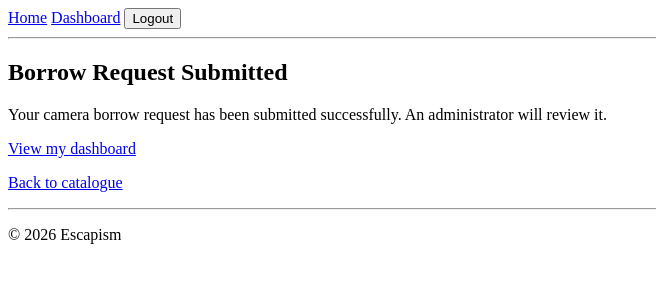
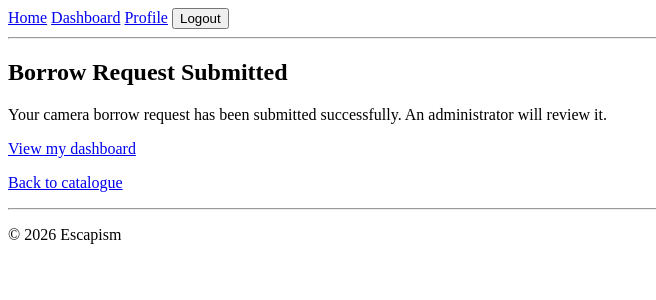
Before and after one commit to odysseas404/ITC4214---Final-Project, a Django app: page /borrow/success/ in a window 1280 px wide. Shown: the top 300 px of the page, without its empty margins (0-656 px from the left). Run offline with Django 5.2, Linux system fonts and the light colour scheme; the visitor is signed in with stand-in values (Sample User, id 1).

Commit message:
Added the edit profile option on the navbar.

```diff
--- a/templates/navbar.html
+++ b/templates/navbar.html
@@ -5,6 +5,8 @@
     {% if user.is_authenticated %}
 
         <a href="{% url 'catalogue:dashboard' %}">Dashboard</a>
+
+        <a href="{% url 'catalogue:profile' %}">Profile</a>
 
         <form method="post" action="{% url 'logout' %}" style="display:inline;">
             {% csrf_token %}
```
